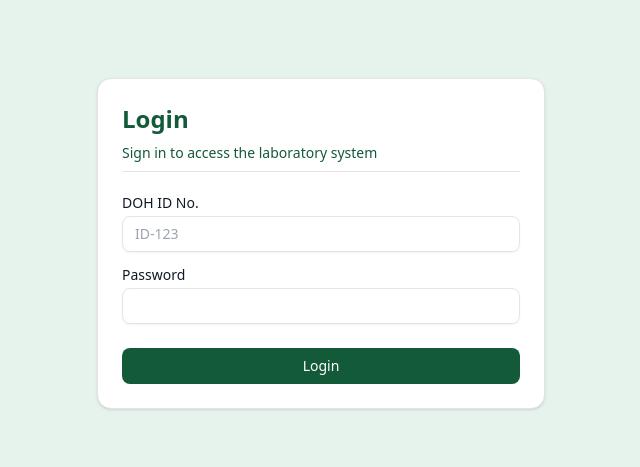
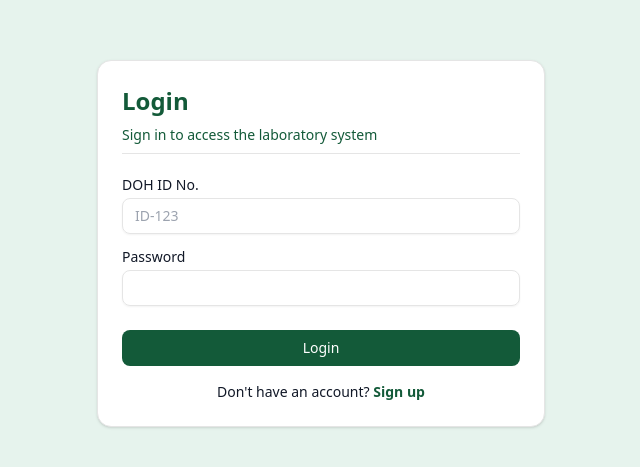
Before and after one commit to formesean/clinical-lab-form, a Next.js app: page / in a window 1280 px wide. Shown: the part 157-624 px from the top of the page, without its empty margins (319-959 px from the left). Built offline with nearby package versions, Linux system fonts and the light colour scheme.

Commit message:
[Feature][Lysan] Add Signup Redirect to Login Page

```diff
--- a/src/app/page.tsx
+++ b/src/app/page.tsx
@@ -22,6 +22,7 @@ import { Label } from "@/components/ui/label";
 import { Input } from "@/components/ui/input";
 import { useRouter } from "next/navigation";
 import { useState } from "react";
+import Link from "next/link";
 
 export default function Home() {
   const router = useRouter();
@@ -96,6 +97,16 @@ export default function Home() {
               Login
             </Button>
           </form>
+
+          <div className="mt-4 text-center text-sm text-[#111827]">
+            Don't have an account?{" "}
+            <Link
+              href="/register"
+              className="text-[#135A39] font-semibold hover:underline"
+            >
+              Sign up
+            </Link>
+          </div>
         </CardContent>
       </Card>
     </div >
```
